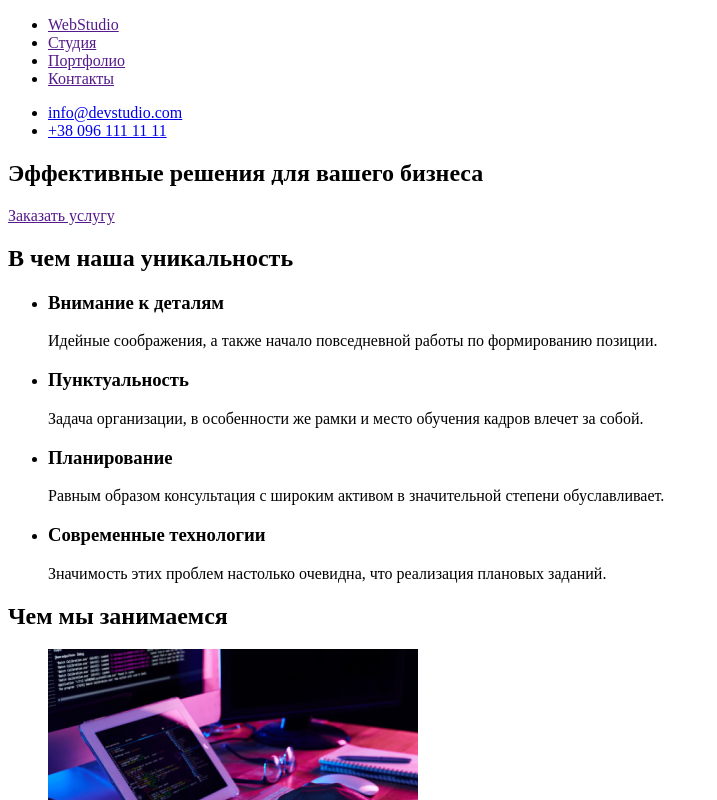
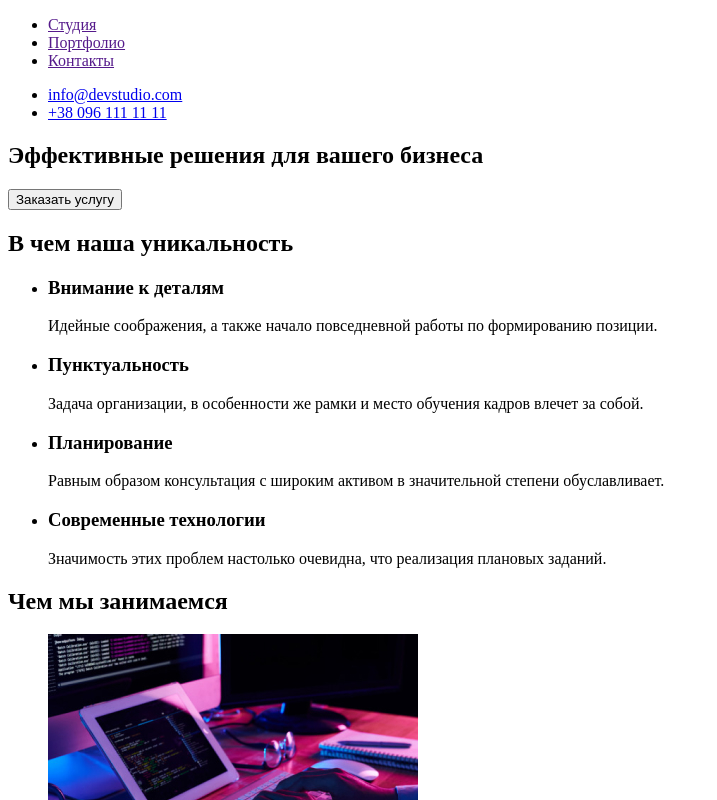
Before and after one commit to Yuliya1981-art/goit-markup-hw-001, a plain HTML site: page index.html in a window 1280 px wide. Shown: the top 800 px of the page, without its empty margins (0-717 px from the left). Drawn offline with Linux system fonts and the light colour scheme.

Commit message:
html with out css (2nd save)

```diff
--- a/index.html
+++ b/index.html
@@ -7,10 +7,11 @@
     <title>Document</title>
 </head>
 <body>
+    <!-- шапка-->
 <header>
     <nav>
+        <a href="WebStudio"></a>
         <ul>
-            <li><a href="">WebStudio</a></li>
             <li><a href="">Студия</a></li>
             <li><a href="">Портфолио</a></li>
             <li><a href="">Контакты</a></li>
@@ -21,10 +22,14 @@
         </ul>
     </nav>
 </header>
+<!--основное-->
+<main>
+    <!--заказать услугу-->
 <section>
     <h1>Эффективные решения для вашего бизнеса</h1>
-    <a href="">Заказать услугу</a>
+    <button type="button">Заказать услугу</button>
 </section>
+<!--наша уникальность-->
 <section>
     <h2>В чем наша уникальность</h2>
     <ul>
@@ -46,15 +51,16 @@
         </li>
     </ul>
 </section>
+<!--Чем мы занимаемся-->
 <section>
     <h2>Чем мы занимаемся</h2>
     <ul>
-
         <li><img src="./Images/img_1.jpg" alt="Человек пишет код на клавиатуре" width="370"> </li>
         <li><img src="./Images/img_2.jpg" alt="Человек создает адаптивный вебсайт для телефона" width="370"></li>
         <li><img src="./Images/img_3.jpg" alt="дизайнер работает с палитрой цветов" width="370"></li>
     </ul>
 </section>
+<!--наша команда-->
 <section>
     <h2>Наша команда</h2>
     <ul>
@@ -72,7 +78,6 @@
             <img src="./Images/team_card_3.jpg" alt="член команды маркетолог" width="270">
             <h3>Николай Тарасов</h3>
             <p>Marketing</p>
-
         </li>
         <li>
             <img src="./Images/team_card_4.jpg" alt="член команды дизайнер интерфейса" width="270">
@@ -81,12 +86,12 @@
         </li>
     </ul>
 </section>
+</main>
+<!--футтер-->
 <footer>
-    <h2>WebStudio</h2>
+    <a href="WebStudio"></a>
+    <address> г. Киев, пр-т Леси Украинки, 26 </address>
     <ul>
-        <li>
-            <address> г. Киев, пр-т Леси Украинки, 26 </address>
-        </li>
         <li><a href="mailto:info@example.com">info@example.com </a></li>
         <li><a href="tel:+380961111111">+38 096 111 11 11</a></li>
     </ul>
```
